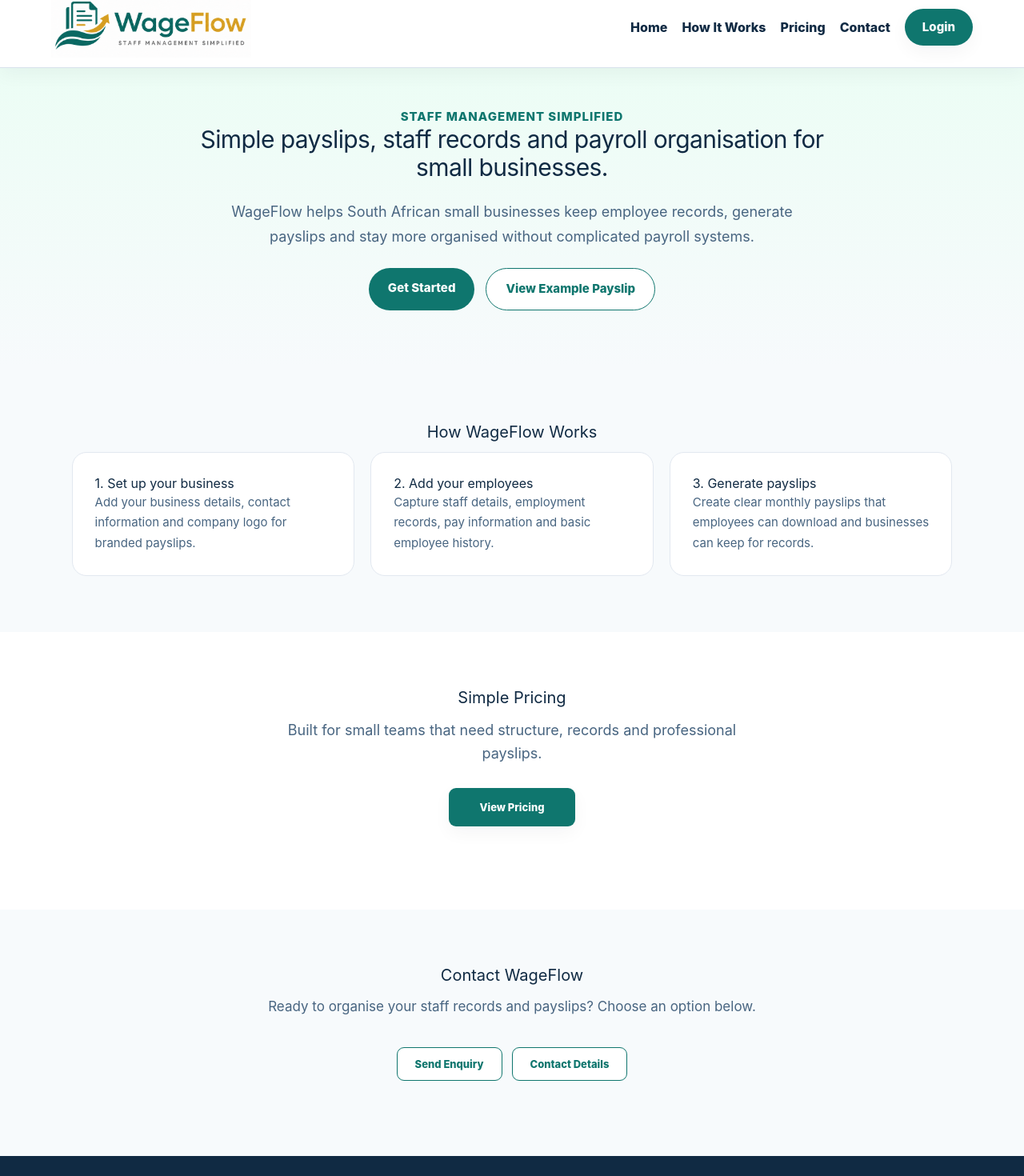
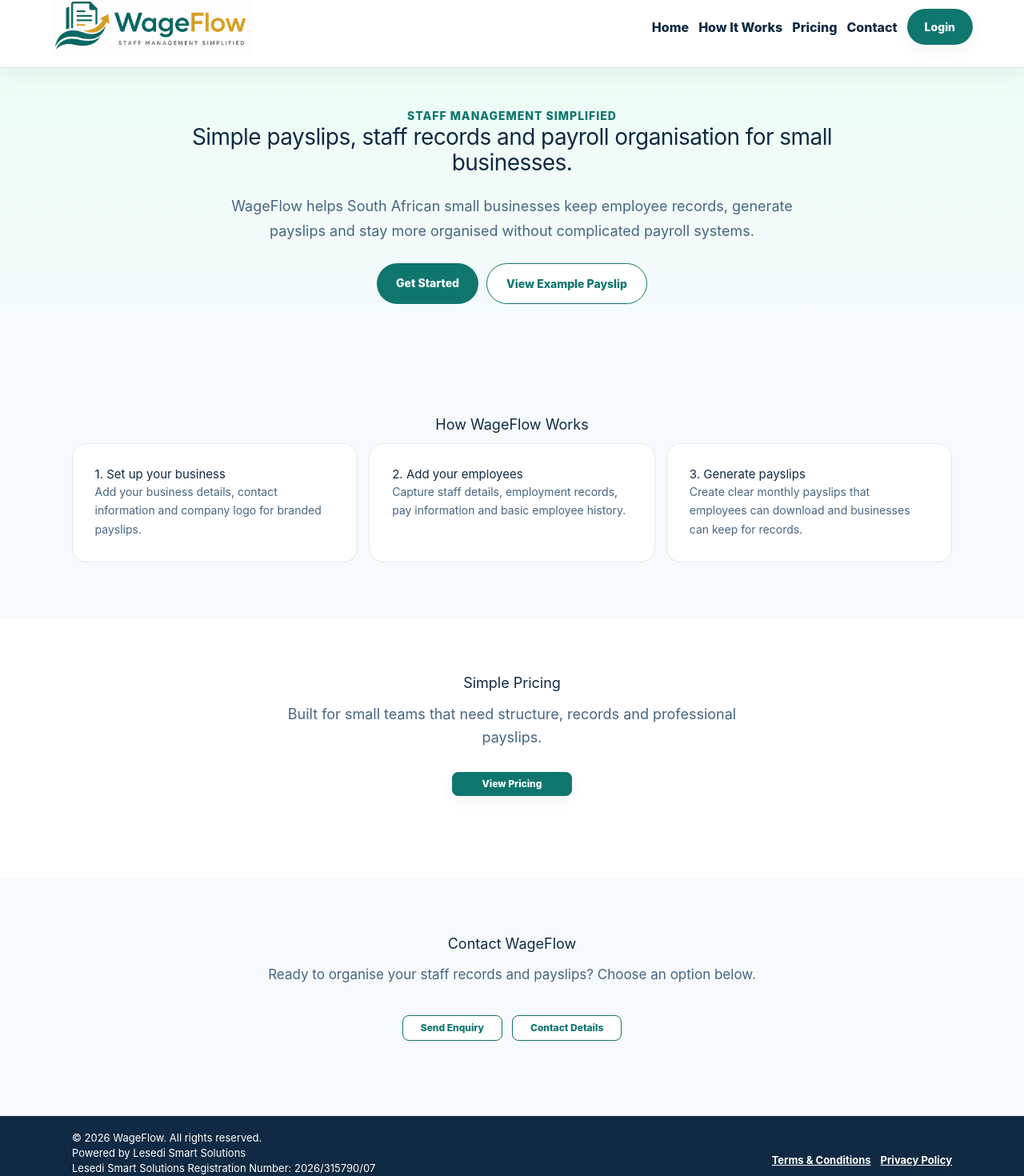
Before and after one commit to KaonPM/wageflow, a Next.js app: page / in a window 1280 px wide. Shown: the part 16-1486 px from the top of the page at 80% size. Built offline with nearby package versions, Linux system fonts and the light colour scheme; no server answers.

Commit message:
Unify portal workspace and density styling

```diff
--- a/app/globals.css
+++ b/app/globals.css
@@ -30,7 +30,7 @@ body {
   background: var(--wf-page);
   color: var(--wf-ink);
   font-family: Inter, "Segoe UI", Arial, Helvetica, sans-serif;
-  font-size: 15px;
+  font-size: 14px;
   line-height: 1.5;
   width: 100%;
   overflow-x: hidden;
@@ -45,16 +45,27 @@ td, th, p, h1, h2, h3, h4, h5, h6, label, small { overflow-wrap: anywhere; }
 
 /* Shared visual rhythm across public, employer, employee and master workspaces. */
 main { font-family: Inter, "Segoe UI", Arial, Helvetica, sans-serif !important; }
-main h1 { font-size: clamp(24px, 2.7vw, 30px) !important; line-height: 1.15 !important; letter-spacing: -.02em; }
-main h2 { font-size: clamp(17px, 1.8vw, 20px) !important; line-height: 1.25 !important; }
-main h3 { font-size: 16px !important; line-height: 1.3 !important; }
-main p { line-height: 1.5; }
-main input, main select, main textarea { border-color: #cbd5e1 !important; border-radius: 9px !important; font-size: 14px !important; }
-main button { border-radius: 9px !important; font-size: 13px !important; line-height: 1.25 !important; }
-main table { font-size: 13px; }
+main h1 { font-size: clamp(22px, 2.5vw, 28px) !important; line-height: 1.15 !important; letter-spacing: -.02em; }
+main h2 { font-size: clamp(16px, 1.7vw, 18px) !important; line-height: 1.25 !important; }
+main h3 { font-size: 15px !important; line-height: 1.3 !important; }
+main p { line-height: 1.45; }
+main input, main select, main textarea { border-color: #cbd5e1 !important; border-radius: 8px !important; font-size: 13px !important; padding: 8px 10px !important; }
+main textarea { min-height: 84px; }
+main button { border-radius: 8px !important; font-size: 12px !important; line-height: 1.2 !important; padding-top: 8px !important; padding-bottom: 8px !important; }
+main label { font-size: 12px !important; }
+main input, main select { min-height: 36px; }
+main table { font-size: 12px; }
 main th { font-size: 11px !important; letter-spacing: .03em; }
 main [style*="border-radius: 20px"], main [style*="border-radius: 22px"] { border-radius: var(--wf-radius) !important; }
-main [style*="padding: 38px"], main [style*="padding: 40px"] { padding: 28px !important; }
+main [style*="padding: 38px"], main [style*="padding: 40px"] { padding: 24px !important; }
+main [style*="padding: 32px"] { padding: 24px !important; }
+main [style*="padding: 24px"] { padding: 18px !important; }
+main [style*="padding: 22px"] { padding: 16px !important; }
+main [style*="padding: 20px"] { padding: 16px !important; }
+main [style*="gap: 20px"] { gap: 14px !important; }
+main [style*="gap: 18px"] { gap: 12px !important; }
+main [style*="gap: 16px"] { gap: 12px !important; }
+main [style*="gap: 14px"] { gap: 10px !important; }
 main [style*="box-shadow"] { box-shadow: 0 8px 22px rgba(15, 23, 42, .045) !important; }
 
 @media (max-width: 700px) {
--- a/components/CollapsibleWorkspaceGrid.tsx
+++ b/components/CollapsibleWorkspaceGrid.tsx
@@ -1,6 +1,6 @@
 "use client";
 
-import { Children, type CSSProperties, type ReactNode, useState } from "react";
+import { Children, isValidElement, type CSSProperties, type ReactNode, useState } from "react";
 
 type Props = {
   children: ReactNode;
@@ -12,33 +12,65 @@ type Props = {
 export function CollapsibleWorkspaceGrid({ children, gridStyle, className, label = "workspaces" }: Props) {
   const items = Children.toArray(children).filter(Boolean);
   const collapsible = items.length >= 3;
-  const [open, setOpen] = useState(false);
 
   if (!collapsible) return <section style={gridStyle} className={className}>{items}</section>;
 
-  return <section aria-label={label}>
+  return <section aria-label={label} style={{ ...gridStyle, gap: 10 }} className={className}>
+    {items.map((item, index) => <CollapsibleWorkspace key={index} label={getWorkspaceLabel(item, index)}>{item}</CollapsibleWorkspace>)}
+  </section>;
+}
+
+function CollapsibleWorkspace({ children, label }: { children: ReactNode; label: string }) {
+  const [open, setOpen] = useState(false);
+
+  return <section style={workspace}>
     <button type="button" style={pill} aria-expanded={open} onClick={() => setOpen((current) => !current)}>
-      <span>{open ? "Close" : "Open"} {label}</span>
-      <span style={count}>{items.length}</span>
-      <span aria-hidden="true" style={chevron}>{open ? "⌃" : "⌄"}</span>
+      {open ? `Close ${label}` : `Open ${label}`}
     </button>
-    {open && <div style={{ ...gridStyle, marginTop: 16 }} className={className}>{items}</div>}
+    {open && <div style={workspaceContent}>{children}</div>}
   </section>;
+}
+
+function getWorkspaceLabel(node: ReactNode, index: number): string {
+  const heading = findHeading(node);
+  return heading || `workspace ${index + 1}`;
+}
+
+function findHeading(node: ReactNode): string | null {
+  if (typeof node === "string" || typeof node === "number") return String(node).trim() || null;
+  if (!isValidElement<{ children?: ReactNode }>(node)) return null;
+
+  if (typeof node.type === "string" && ["h2", "h3"].includes(node.type)) {
+    return textContent(node.props.children) || null;
+  }
+
+  for (const child of Children.toArray(node.props.children)) {
+    const heading = findHeading(child);
+    if (heading) return heading;
+  }
+
+  return null;
+}
+
+function textContent(node: ReactNode): string {
+  if (typeof node === "string" || typeof node === "number") return String(node);
+  if (!isValidElement<{ children?: ReactNode }>(node)) return "";
+  return Children.toArray(node.props.children).map(textContent).join("");
 }
 
 const pill: CSSProperties = {
   display: "inline-flex",
   alignItems: "center",
-  gap: 9,
-  border: "1px solid #99f6e4",
+  border: "1px solid #b9d9d5",
   borderRadius: 999,
-  padding: "10px 14px",
-  background: "linear-gradient(135deg, #ecfeff, #f0fdf4)",
+  padding: "5px 10px",
+  background: "#ffffff",
   color: "#0f766e",
-  fontWeight: 900,
+  fontSize: 12,
+  fontWeight: 800,
   cursor: "pointer",
-  boxShadow: "0 6px 16px rgba(15, 118, 110, 0.10)",
+  boxShadow: "0 2px 7px rgba(15, 118, 110, 0.08)",
 };
 
-const count: CSSProperties = { minWidth: 22, padding: "2px 6px", borderRadius: 999, background: "#0f766e", color: "#fff", fontSize: 12 };
-const chevron: CSSProperties = { fontSize: 17, lineHeight: 1 };
+const workspace: CSSProperties = { minWidth: 0 };
+const workspaceContent: CSSProperties = { marginTop: 8 };
```
